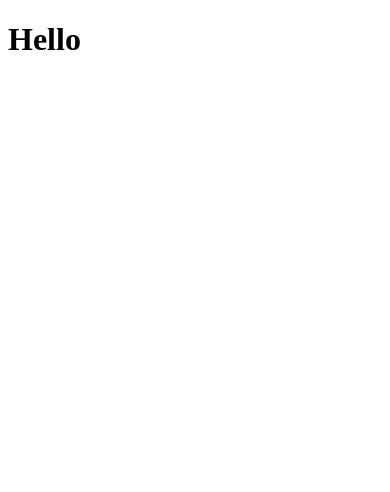
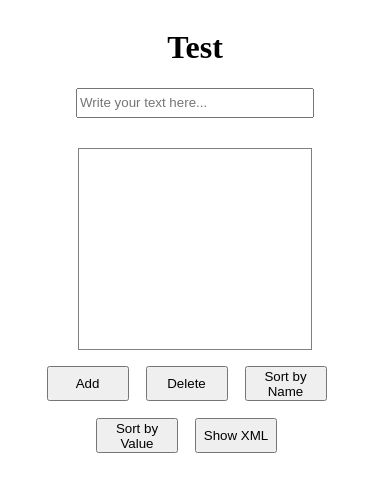
Before and after one commit to Serhii-P/Pepperi-test-task, a website: page index.html in a window 390 px wide. Drawn offline with Linux system fonts and the light colour scheme.

Commit message:
Pepperi task

```diff
--- a/index.html
+++ b/index.html
@@ -8,7 +8,22 @@
     <link rel="stylesheet" href="style.css">
 </head>
 <body>
-    <h1>Hello</h1>
+    <div class="wrapper">
+        <div class="header">
+            <h1>Test</h1>
+            <input type="text" name="inputField" placeholder="Write your text here..." id="textField" class="textField">
+            <div class="error" id="emailErr"></div>
+            <ul id="list" class="list"></ul>
+        </div>
+
+        <div class="control-buttons">
+            <button class="addBtn btn" onclick="newElement()">Add</button>
+            <button class="clearBtn btn" onclick="clearElements()">Delete</button>
+            <button class="btn" onclick="sortListName()">Sort by Name</button>
+            <button class="btn" onclick="sortListValue()">Sort by Value</button>
+            <button class="parseBtn btn" onclick="parseElements()">Show XML</button>
+        </div>
+    </div>
 
     <script src="main.js"></script>
 </body>
--- a/main.js
+++ b/main.js
@@ -0,0 +1,107 @@
+function newElement() {
+
+    function printError(elemId, hintMsg) {
+      document.getElementById(elemId).innerHTML = hintMsg;
+    }
+
+      const li = document.createElement('li');
+      const inputValue = document.getElementById('textField').value.replace(/\s/g, '');
+      const t = document.createTextNode(inputValue);
+      li.appendChild(t);
+
+      let emailErr = true;
+
+      if(inputValue == "") {
+        printError("emailErr", "Field can`t be empty");
+      }
+      else {
+        const regex = /^[a-zA-Zа-яА-Я0-9]+=[a-zA-Zа-яА-Я0-9]+(?:\[a-zA-Zа-яА-Я0-9-]+)*$/;
+        if(regex.test(inputValue) === false) {
+            printError("emailErr", "Write your text with alphanumeric characters (Name=Value)");
+        } else {
+            printError("emailErr", "");
+            emailErr = false;
+            document.getElementById('list').appendChild(li);
+        }
+      }
+
+      document.getElementById('textField').value = "";
+  }
+
+  function parseElements() {
+    const myList = document.getElementById('list');
+    const serializer = new XMLSerializer();
+    const xmlString = serializer.serializeToString(myList);
+
+    myList.innerHTML = xmlString;
+
+    alert(xmlString);
+  }
+
+  function clearElements() {
+    const ul = document.getElementById('list');
+      ul.innerHTML = "";
+      localStorage.removeItem('list-wrapper', ul.innerHTML);
+  }
+
+  function sortListName() {
+    let list, i, switching, b, shouldSwitch, dir, switchcount = 0;
+    list = document.getElementById('list');
+    switching = true;
+
+    dir = "asc";
+
+    while (switching) {
+      switching = false;
+      b = list.getElementsByTagName("LI");
+      for (i = 0; i < (b.length - 1); i++) {
+        shouldSwitch = false;
+
+        if (dir == "asc") {
+          if (b[i].innerHTML.toLowerCase() > b[i + 1].innerHTML.toLowerCase()) {
+            shouldSwitch = true;
+            break;
+          }
+        } else if (dir == "desc") {
+          if (b[i].innerHTML.toLowerCase() < b[i + 1].innerHTML.toLowerCase()) {
+            shouldSwitch= true;
+            break;
+          }
+        }
+      }
+      if (shouldSwitch) {
+        b[i].parentNode.insertBefore(b[i + 1], b[i]);
+        switching = true;
+        switchcount ++;
+      } else {
+        if (switchcount == 0 && dir == "asc") {
+          dir = "desc";
+          switching = true;
+        }
+      }
+    }
+  }
+
+  function sortListValue() {
+    let list, i, switching, b, shouldSwitch;
+    list = document.getElementById("list");
+    switching = true;
+
+    while (switching) {
+      switching = false;
+      b = list.getElementsByTagName("LI");
+      for (i = 0; i < (b.length - 1); i++) {
+        shouldSwitch = false;
+        const leftPart = b[i].innerHTML.toLowerCase().split( '=' ).reverse();
+        const rightPart = b[i + 1].innerHTML.toLowerCase().split( '=' ).reverse();
+        if (leftPart > rightPart) {
+          shouldSwitch = true;
+          break;
+        }
+      }
+      if (shouldSwitch) {
+        b[i].parentNode.insertBefore(b[i + 1], b[i]);
+        switching = true;
+      }
+    }
+  }
--- a/style.css
+++ b/style.css
@@ -0,0 +1,127 @@
+li {
+    list-style-type: none;
+}
+
+.wrapper {
+    display: flex;
+    justify-content: center;
+}
+
+.header {
+  width: 20%;
+}
+
+.control-buttons {
+  width: 12%;
+  display: flex;
+  flex-direction: column;
+  justify-content: flex-end;
+  align-items: center;
+}
+
+.list {
+  border: 1px solid grey;
+  width: 270px;
+  height: 200px;
+}
+
+.textField {
+  position: relative;
+  width: 308px;
+  height: 24px;
+}
+
+.error {
+  width: 311px;
+  padding: 0;
+
+  font-size: 80%;
+  color: white;
+  background-color: #900;
+  border-radius: 0 0 5px 5px;
+
+  -moz-box-sizing: border-box;
+  box-sizing: border-box;
+  position: absolute;
+}
+
+.error.active {
+  padding: 0.3em;
+}
+
+.btn {
+  width: 82px;
+  height: 35px;
+  margin-bottom: 17px;
+  cursor: pointer;
+}
+
+  /* ------------------------------------------------------- */
+
+  @media screen and (max-width: 1450px) {
+    .header {
+      width: 23%;
+    }
+
+    .control-buttons {
+      width: 20%;
+    }
+  }
+
+  @media screen and (max-width: 1150px) {
+    .header {
+      width: 30%;
+    }
+
+    .control-buttons {
+      width: 21%;
+    }
+  }
+
+  @media screen and (max-width: 950px) {
+    .list {
+      width: 192px;
+    }
+
+    .error {
+      width: 230px;
+    }
+
+    .textField {
+      width: 230px;
+    }
+  }
+
+  @media screen and (max-width: 700px) {
+    .wrapper {
+      flex-wrap: wrap;
+      justify-content: center;
+    }
+
+    .header {
+      width: 100%;
+      display: flex;
+      flex-direction: column;
+      justify-content: center;
+      align-items: center;
+    }
+
+    .control-buttons {
+      width: 100%;
+      flex-direction: row;
+      justify-content: center;
+      flex-wrap: wrap;
+    }
+
+    .btn {
+      margin-right: 17px;
+    }
+
+    .error {
+      top: 118px;
+    }
+
+    .list {
+      margin-top: 30px;
+    }
+  }
```
